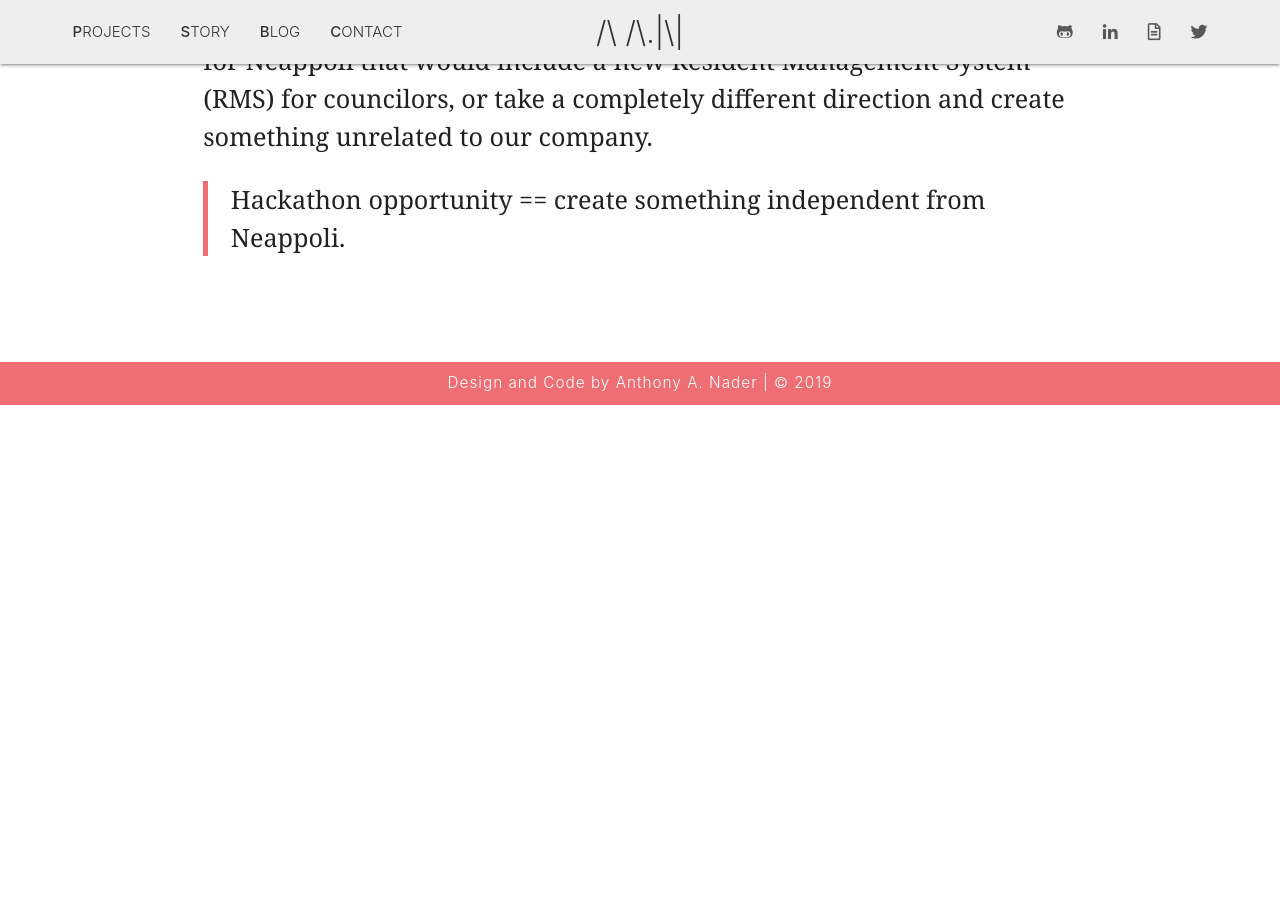
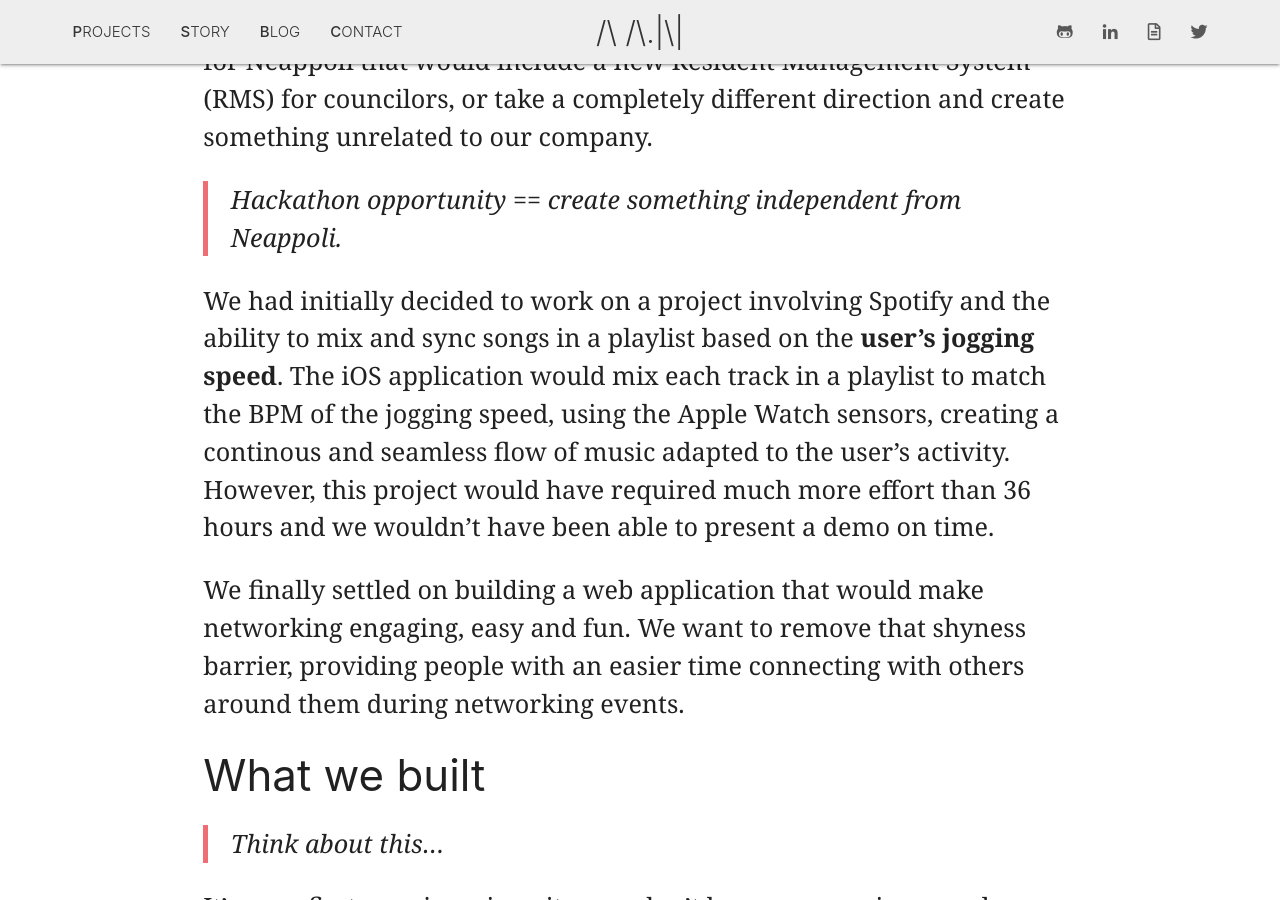
Before and after one commit to anthonyanader/personalBlog, a Jekyll site: the page built from _posts/2018-09-10-new-hackathon-season.md, in a window 1280 px wide and 900 px high, scrolled down 1123 px. Built offline with Jekyll 4.4.1, drawn with Linux system fonts in a browser that asks for light colours; comment, search, counter and statistics services are not loaded; before the commit the page ends 1528 px from its top, so only the background shows below that; some of the changed text lies outside the part shown.

Commit message:
building the new post

```diff
--- a/_posts/2018-09-10-new-hackathon-season.md
+++ b/_posts/2018-09-10-new-hackathon-season.md
@@ -15,4 +15,29 @@
 
 <b>K</b>icked off the 2018 hackathon season by attending <a class="pink-hover" href="https://hackthenorth.com/" target="_blank">#HackTheNorth</a> with my good friends Filip and Kyle. We bounced ideas; build a new feature for Neappoli that would include a new Resident Management System (RMS) for councilors, or take a completely different direction and create something unrelated to our company.
 
-> Hackathon opportunity == create something independent from Neappoli.
+> _Hackathon opportunity == create something independent from Neappoli._
+
+
+We had initially decided to work on a project involving Spotify and the ability to mix and sync songs in a playlist based on the <b>user's jogging speed</b>. The iOS application would mix each track in a playlist to match the BPM of the jogging speed, using the Apple Watch sensors, creating a continous and seamless flow of music adapted to the user's activity. However, this project would have required much more effort than 36 hours and we wouldn't have been able to present a demo on time.
+
+We finally settled on building a web application that would make networking engaging, easy and fun. We want to remove that shyness barrier, providing people with an easier time connecting with others around them during networking events.
+
+### What we built
+
+> _Think about this..._
+
+It’s your first year in university, you don’t know anyone in your classes, or you happen to attend a hackathon for the first time, and you know no one around you; most people are too shy to talk to anyone around them. What if we provided an application that describes the people around you with pseudo-information using three distinct traits and one pixelated avatar.
+
+We decided to build a new social interaction application that allows users within a geo-location to view people around them by initiating the interaction via the app and then walking up to the person to have a real-life conversation with them to unlock their network information.
+
+### How we built it
+
+<b>Firebase Realtime Database</b>
+
+<b>React</b>
+
+### Cool things that happened
+
+> _No random fruit name generator, so I coded one!_
+
+I searched and searched for a library that would randomly generate an adjective and a fruit name as the display name of our new users. I couldn't find anything! I decided to create my own. Using Python, I parsed the name of several fruits of the interest, wrote a program that concatenated cool adjectives to fruit names and exported the results into a JSON that I placed in the DB. Upon user creating we would randomly assign one of those names as the display name of the user.
```
